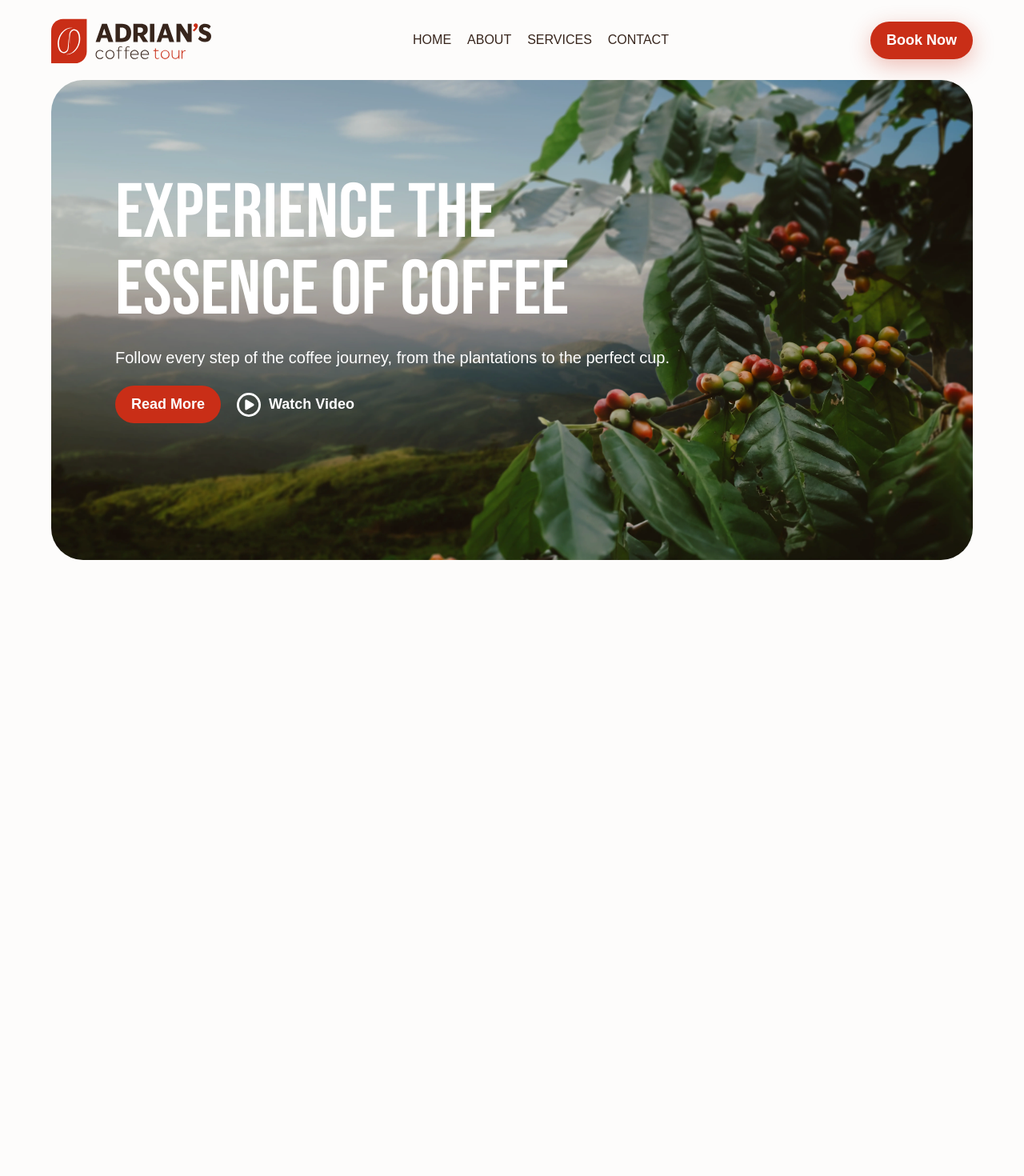
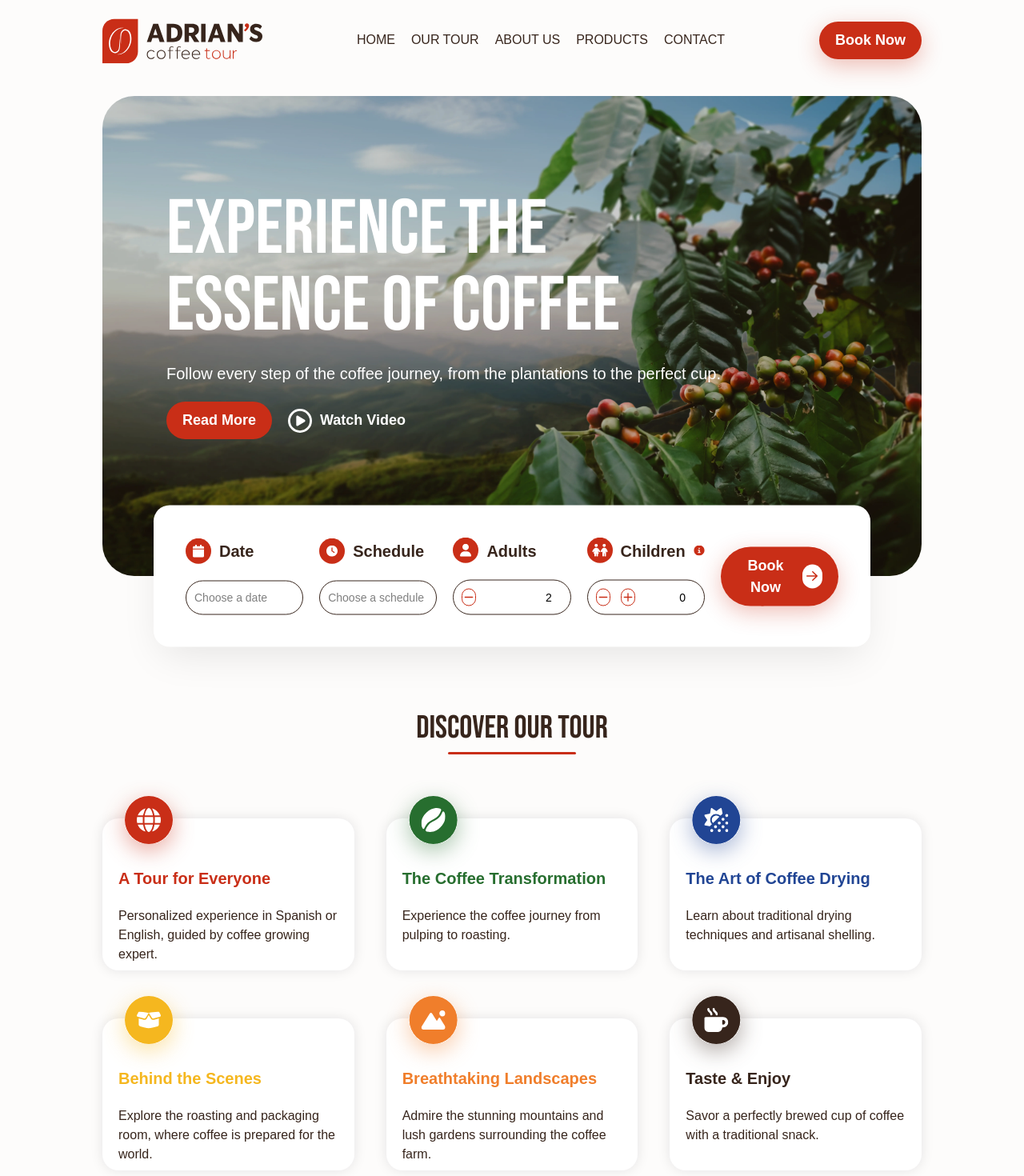
Before and after one commit to corralesjonathan/adrianscoffeetour-frontend, a React (Vite) app: page /home in a window 1280 px wide. Shown: the top 1470 px of the page at 80% size. Before the commit the page ends 800 px from the top, so only its background shows below. Built offline with nearby package versions, Linux system fonts and the light colour scheme.

Commit message:
book a tour component finished

```diff
--- a/src/components/BookTour.jsx
+++ b/src/components/BookTour.jsx
@@ -1,5 +1,7 @@
 import { Book_btn } from "./Book_btn"
 import { Tooltip } from 'react-tooltip'
+import { Plus_btn } from "./Plus_btn"
+import { Minus_btn } from "./Minus_btn"
 import 'react-tooltip/dist/react-tooltip.css'
 
 export function BookTour() {
@@ -8,8 +10,8 @@ export function BookTour() {
         data-aos="fade-right"
         data-aos-duration="1000"
         data-aos-once="true"
-        className="grid grid-cols-5 gap-[20px] absolute top-[100%] left-[50%] translate-x-[-50%] translate-y-[-50%] w-[80vw] h-fit p-[40px] rounded-[20px] bg-white shadow-adrians-horizontal-card
-        max-sm:p-[20px] max-sm:grid-cols-1 max-sm:top-[120%]
+        className="grid grid-cols-5 gap-[20px] absolute top-[100%] left-[50%] translate-x-[-50%] translate-y-[-50%] w-[70vw] h-fit p-[40px] rounded-[20px] bg-white shadow-adrians-horizontal-card
+        max-sm:p-[20px] max-sm:grid-cols-1 max-sm:top-[120%] max-sm:w-[80vw]
         ">
             {/* Calendar */}
             <div className="flex flex-col gap-[20px] w-full justify-center items-center">
@@ -17,7 +19,7 @@ export function BookTour() {
                     <img src="./icons/calendar.svg" alt="Calendar" />
                     <h3 className="text-[20px] font-semibold text-adrians-brown">Date</h3>
                 </div>
-                <input className="w-full border-[0.5px] border-adrians-brown rounded-full p-[10px] text-[14px] font-light placeholder:text-[14px] placeholder:font-light" type="text" placeholder="Choose a date" />
+                <input className="outline-none w-full border-[0.5px] border-adrians-brown rounded-full p-[10px] text-[14px] font-light placeholder:text-[14px] placeholder:font-light" type="text" placeholder="Choose a date" />
             </div>
 
             {/* Schedule */}
@@ -26,7 +28,7 @@ export function BookTour() {
                     <img src="./icons/clock.svg" alt="Schedule" />
                     <h3 className="text-[20px] font-semibold text-adrians-brown">Schedule</h3>
                 </div>
-                <input className="w-full border-[0.5px] border-adrians-brown rounded-full p-[10px] text-[14px] font-light placeholder:text-[14px] placeholder:font-light" type="text" placeholder="Choose a schedule" />
+                <input className="outline-none w-full border-[0.5px] border-adrians-brown rounded-full p-[10px] text-[14px] font-light placeholder:text-[14px] placeholder:font-light" type="text" placeholder="Choose a schedule" />
             </div>
 
             {/* Adults */}
@@ -35,7 +37,13 @@ export function BookTour() {
                     <img src="./icons/adults.svg" alt="Adults" />
                     <h3 className="text-[20px] font-semibold text-adrians-brown">Adults</h3>
                 </div>
-                <input className="w-full border-[0.5px] border-adrians-brown rounded-full p-[10px] text-[14px] font-light placeholder:text-[14px] placeholder:font-light text-center" type="number" value="2" />
+                <div className="w-full flex justify-between items-center border-[0.5px] border-adrians-brown rounded-full p-[10px]">
+                    {/*  Minus */}
+                    <Minus_btn onclick={""} />
+                    <input className="outline-none text-[14px] font-light placeholder:text-[14px] placeholder:font-light text-center no-spinner" type="number" value="2"/>
+                    {/*  Plus */}
+                    <Plus_btn onclick={""} />
+                </div>
             </div>
 
             {/* Children */}
@@ -48,7 +56,13 @@ export function BookTour() {
                     </button>
                     <Tooltip  anchorSelect=".element" content="Children under 12 years old." place="bottom" />
                 </div>
-                <input className="w-full border-[0.5px] border-adrians-brown rounded-full p-[10px] text-[14px] font-light placeholder:text-[14px] placeholder:font-light text-center" type="number" value="0" />
+                <div className="w-full flex justify-between items-center border-[0.5px] border-adrians-brown rounded-full p-[10px]">
+                    {/*  Minus */}
+                    <Minus_btn onclick={""} />
+                    <input className="outline-none text-[14px] font-light placeholder:text-[14px] placeholder:font-light text-center no-spinner" type="number" value="0"/>
+                    {/*  Plus */}
+                    <Plus_btn onclick={""} />
+                </div>
             </div>
 
             {/* Book Button */}
--- a/src/components/Features.jsx
+++ b/src/components/Features.jsx
@@ -1,17 +1,37 @@
 import features from "../data/features.js"
+import { Link } from "react-router-dom"
+import { Secondary_btn } from "./Secondary_btn.jsx"
 export function Features() {
     return (
-        <div className="grid grid-cols-1 md:grid-cols-3 gap-6 p-4">
+        <div
+        className="flex flex-col mt-[120px] py-[40px] w-[80vw] m-auto justify-center items-center gap-[60px]
+        max-sm:mt-[420px] max-sm:w-[90vw]
+        ">
+            {/* Title */}
+            <div className="flex flex-col items-center">
+                <h1 className="text-[40px] font-primary font-regular text-adrians-brown">Discover Our Tour</h1>
+                <span className="w-[160px] h-[3px] bg-adrians-red block rounded-full"></span>
+            </div>
+
+            {/* Features */}
+            <div
+            className="grid grid-cols-3 gap-[40px]
+            max-sm:grid-cols-1
+            ">
                 {features.map((feature, index) => (
                     <div
                         key={index}
-                    className="bg-white mt-[160px] rounded-2xl shadow-md p-6 flex flex-col items-center text-center"
+                        className="bg-white shadow-adrians-vertical-card rounded-[20px] mt-[20px] pt-[60px] pb-[20px] px-[20px] gap-[20px] flex relative flex-col items-start"
                     >
-                    <img src={feature.icon} alt="" />
-                    <h3 className="text-xl font-semibold mb-2">{feature.title}</h3>
-                    <p className="text-gray-600">{feature.description}</p>
+                        <img className="absolute top-0 left-0 -translate-y-12" src={feature.icon} alt={feature.title} />
+                        <h3 style={{color: feature.color}} className="text-[20px] font-semibold">{feature.title}</h3>
+                        <p className="text-[16px] font-light text-adrians-brown h-[60px]">{feature.description}</p>
                     </div>
                 ))}
+            </div>
+
+           {/* CTA Button */}
+           <Secondary_btn text="See more" link="/tour" />
         </div>
     )
 
--- a/src/components/Hero.jsx
+++ b/src/components/Hero.jsx
@@ -9,8 +9,8 @@ AOS.init();
 export function Hero({ img }) {
   return (
     <div className="
-      flex z-[2] relative w-[90vw] m-auto mt-[100px] px-[80px] py-[120px] rounded-[40px] bg-[url('/imgs/hero.webp')] bg-cover bg-no-repeat bg-center justify-start items-start flex-col gap-[20px] h-[600px]
-      max-sm:px-[20px] max-sm:py-[80px] max-sm:justify-start
+      flex z-[2] relative w-[80vw] m-auto mt-[120px] px-[80px] py-[120px] rounded-[40px] bg-[url('/imgs/hero.webp')] bg-cover bg-no-repeat bg-center justify-start items-start flex-col gap-[20px] h-[600px]
+      max-sm:px-[20px] max-sm:py-[80px] max-sm:justify-start max-sm:w-[90vw] max-sm:mt-[100px]
       ">
       {/* Content */}
       <h1
--- /dev/null
+++ b/src/components/Minus_btn.jsx
@@ -0,0 +1,18 @@
+import { Minus } from "lucide-react";
+export function Minus_btn( {onclick} ) {
+    return (
+        <>
+                <span
+                    onClick={onclick}
+                    className="cursor-pointer group flex justify-center items-center border-adrians-red border-[1px] rounded-full w-[22px] h-[22px]
+                    hover:bg-adrians-red
+                    transition-all duration-300 ease-in-out
+                    ">
+                        <Minus
+                        className="text-adrians-red group-hover:text-white" size={16} strokeWidth={2}
+                        transition-all duration-300 ease-in-out
+                        />
+                </span>
+        </>
+    );
+}
--- a/src/components/Navbar.jsx
+++ b/src/components/Navbar.jsx
@@ -8,8 +8,9 @@ export function Navbar() {
   const [activeLink, setActiveLink] = useState("/");
   const links = [
     { name: "Home", route: "/" },
-    { name: "About", route: "/about" },
-    { name: "Services", route: "/services" },
+    { name: "Our Tour", route: "/tour" },
+    { name: "About us", route: "/about" },
+    { name: "Products", route: "/products" },
     { name: "Contact", route: "/contact" },
   ]
 
@@ -30,7 +31,10 @@ export function Navbar() {
 
   return (
     <nav className="z-50 w-full flex fixed top-0 right-0 h-[100px] bg-adrians-bg py-[20px]">
-      <div className="w-[90vw] m-auto flex justify-between items-center">
+      <div
+      className="w-[80vw] m-auto flex justify-between items-center
+      max-sm:w-[90vw]
+      ">
         {/* Logo */}
         <Link to="/" className="text-xl font-bold" onClick={() => handleLinkClick("/")}>
           <img className="w-[200px] max-sm:w-[140px]" src="./imgs/logo.svg" alt="Logo" />
@@ -50,7 +54,6 @@ export function Navbar() {
             </li>
           ))}
         </ul>
-
 
         {/* Book Now Button */}
         <div className="max-sm:hidden">
--- /dev/null
+++ b/src/components/Plus_btn.jsx
@@ -0,0 +1,19 @@
+
+import { Plus } from "lucide-react";
+export function Plus_btn( {onclick} ) {
+    return (
+        <>
+                <span
+                    onClick={onclick}
+                    className="cursor-pointer group flex justify-center items-center border-adrians-red border-[1px] rounded-full w-[22px] h-[22px]
+                    hover:bg-adrians-red
+                    transition-all duration-300 ease-in-out
+                    ">
+                        <Plus
+                        className="text-adrians-red group-hover:text-white" size={16} strokeWidth={2}
+                        transition-all duration-300 ease-in-out
+                        />
+                </span>
+        </>
+    );
+}
--- /dev/null
+++ b/src/components/Secondary_btn.jsx
@@ -0,0 +1,13 @@
+import { Link } from "react-router-dom";
+export function Secondary_btn( {link, text} ) {
+    return (
+        <>
+            <Link
+                to={link}
+                className="cursor-pointer flex justify-center items-center px-[20px] py-[10px] font-secondary text-[18px] font-regular rounded-full border-adrians-red border-[1px] text-adrians-red
+                hover:bg-adrians-red hover:text-white
+                transition-all duration-300 ease-in-out">{text}
+            </Link>
+        </>
+    );
+}
--- a/src/index.css
+++ b/src/index.css
@@ -15,17 +15,25 @@
   --font-secondary: 'Montserrat', sans-serif;
 
   --shadow-adrians-horizontal-card: 0px 18px 50px -10px rgba(0, 0, 0, 0.1);
+  --shadow-adrians-vertical-card: 0px 0px 16px rgba(17, 17, 26, 0.1);
 
   --shadow-adrians-btn-shadow: 0px 8px 28px rgba(201, 46, 23, 0.3);
   --shadow-adrians-btn-shadow-hover: 0px 8px 28px rgba(201, 46, 23, 0.4);
+}
 
+@layer utilities {
+  .no-spinner::-webkit-inner-spin-button,
+  .no-spinner::-webkit-outer-spin-button {
+    -webkit-appearance: none;
+    margin: 0;
+  }
+
+  .no-spinner {
+    -moz-appearance: textfield;
+  }
 }
 
 :root {
     font-family: 'Montserrat', sans-serif;
     background-color: var(--color-adrians-bg);
 }
-
-.construction-bg {
-  background-image: url('../public/imgs/hero_bg.jpeg');
-}
--- a/src/pages/Home.jsx
+++ b/src/pages/Home.jsx
@@ -13,7 +13,7 @@ export function Home() {
         <>
             <Navbar />
             <Hero />
-            {/* <Features />*/}
+            <Features />
         </>
     )
 }
```
Lines whose indentation alone changed are shown as unchanged.
